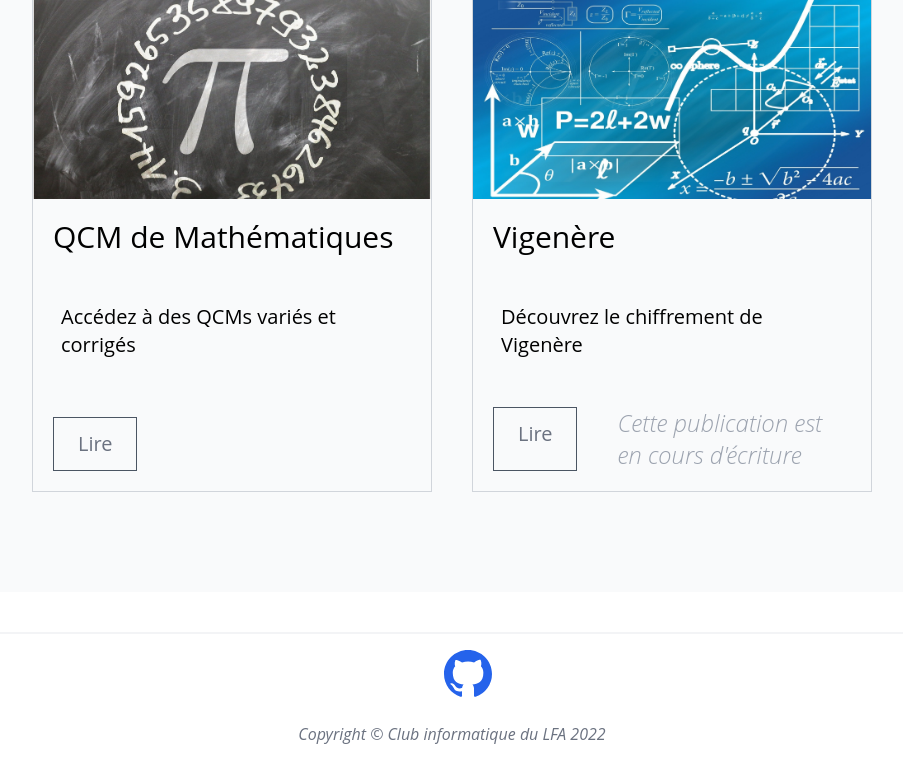
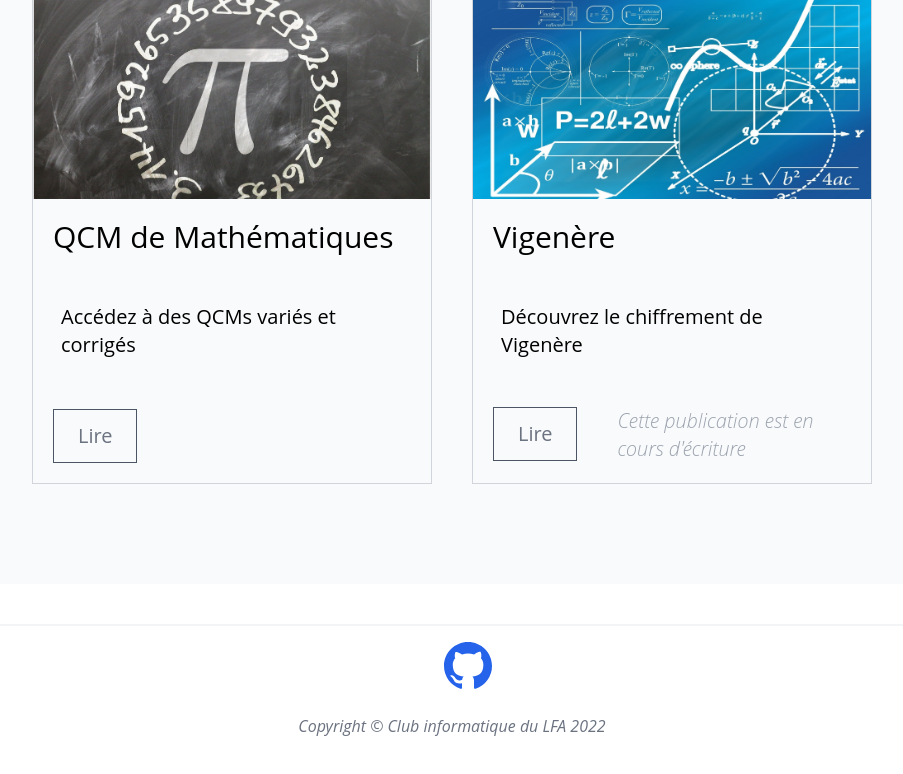
Before and after one commit to lfa-info-22/site, a Django app: template home/templates/home/posts.html in a window 1280 px wide. Shown: the part 1264-2038 px from the top of the page, without its empty margins (188-1091 px from the left). After the commit the page ends 2000 px from the top, so only its background shows below. Run offline with Django 3.2, Linux system fonts and the light colour scheme; the template is opened without the code that fills it, so the values that code supplies are empty; some libraries are stand-ins or nearby versions.

Commit message:
master: home: design fix

```diff
--- a/home/templates/home/container/post.html
+++ b/home/templates/home/container/post.html
@@ -1,4 +1,4 @@
-<div class="w-full xl:w-[calc(50%-40px)] m-5 border border-gray-300">
+<div class="w-full lg:w-[calc(50%-40px)] m-5 border border-gray-300">
     <div class="pb-5 flex flex-col h-full">
         <div class="w-full bg-cover bg-center aspect-[1] md:aspect-[1.5] lg:aspect-2 mb-5"
             style="background-image: url('{{ img_url }}');">
@@ -11,13 +11,13 @@
         <div class="flex-1"></div>
 
         <div class="flex px-5">
-            <a href="" class="text-xl font-medium border border-gray-600 text-gray-500 hover:bg-gray-600 hover:text-white transition-all duration-300 w-min cursor-pointer p-3 px-6">
+            <a href="" class="h-min text-xl font-medium border border-gray-600 text-gray-500 hover:bg-gray-600 hover:text-white transition-all duration-300 w-min cursor-pointer p-3 px-6">
                 Lire
             </a>
             <div class="flex-1 p-5"></div>
             <div>
                 {% if under_writing %}
-                <p class="text-lg sm:text-xl lg:text-2xl font-light italic text-gray-400
+                <p class="text-lg lg:text-xl font-light italic text-gray-400
                           relative h-min center-h">Cette publication est en cours d'écriture</p>
                 {% endif %}
             </div>
--- a/home/templates/home/posts.html
+++ b/home/templates/home/posts.html
@@ -6,7 +6,7 @@
 
 {% block content %}
 
-<div class="bg-gray-50 my-10 p-20 px-[7.5rem] xl:px-[12.5rem] 2xl:px-[15rem] max-w-full">
+<div class="bg-gray-50 my-10 p-20 px-[1rem] lg:px-[7.5rem] xl:px-[12.5rem] 2xl:px-[15rem] max-w-full">
     <div class="flex flex-wrap justify-center">
         {% include 'home/container/post.html' with img_url="/static/home/media/image/crypto_post.jpg"       title="Cryptographie"        text="Le chiffrage et l'analyse de fréquence" %}
         {% include 'home/container/post.html' with img_url="/static/home/media/image/entrainement_post.jpg" title="Entraînement"         text="Des exercices pour vos révisions"       %}
--- a/lfainfo22/theme/static/css/dist/styles.css
+++ b/lfainfo22/theme/static/css/dist/styles.css
@@ -1065,6 +1037,11 @@ select {
   padding-right: 7.5rem;
 }
 
+.px-\[1rem\] {
+  padding-left: 1rem;
+  padding-right: 1rem;
+}
+
 .px-5 {
   padding-left: 1.25rem;
   padding-right: 1.25rem;
@@ -1349,8 +1295,8 @@ select {
     width: auto;
   }
 
-  .lg\:w-\[60\%\] {
-    width: 60%;
+  .lg\:w-\[calc\(50\%-40px\)\] {
+    width: calc(50% - 40px);
   }
 
   .lg\:w-\[80\%\] {
@@ -1359,6 +1305,11 @@ select {
 
   .lg\:max-w-\[800px\] {
     max-width: 800px;
+  }
+
+  .lg\:px-\[7\.5rem\] {
+    padding-left: 7.5rem;
+    padding-right: 7.5rem;
   }
 
   .lg\:pr-5 {
@@ -1395,10 +1346,6 @@ select {
     width: calc(25% - 40px);
   }
 
-  .xl\:w-\[calc\(50\%-40px\)\] {
-    width: calc(50% - 40px);
-  }
-
   .xl\:px-\[12\.5rem\] {
     padding-left: 12.5rem;
     padding-right: 12.5rem;
```
Also changed, not shown: other parts of lfainfo22/theme/static/css/dist/styles.css (+5 -64 lines).
